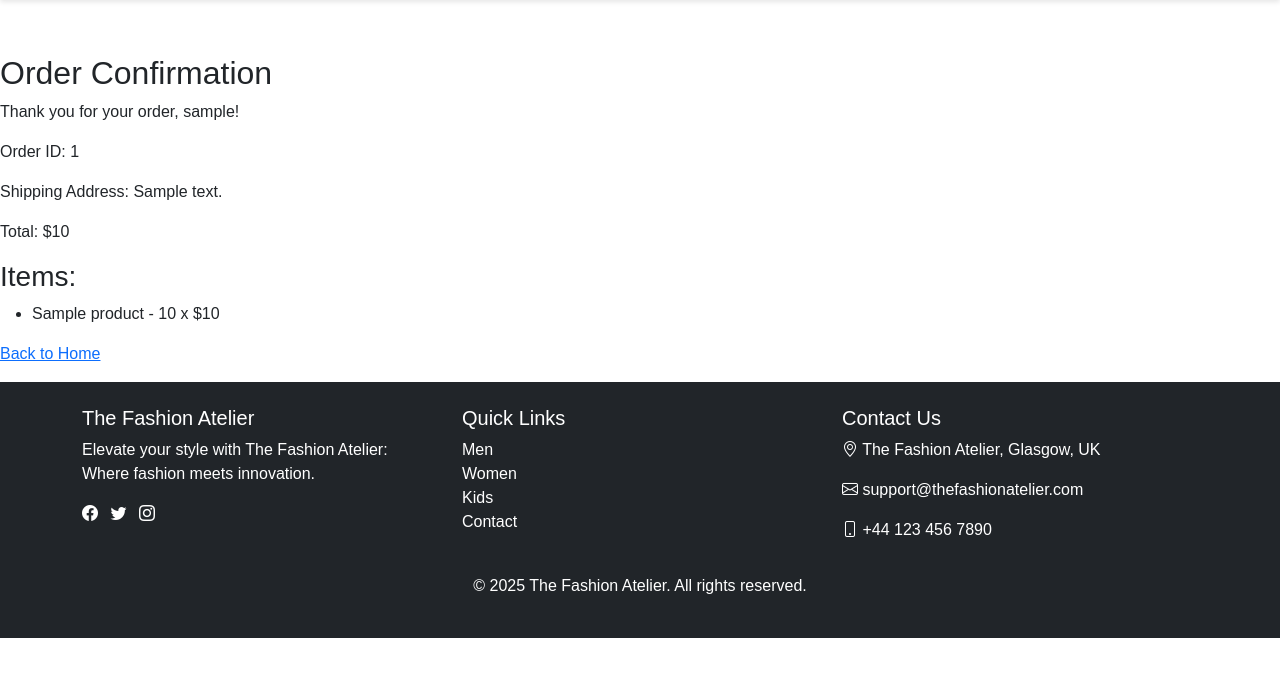
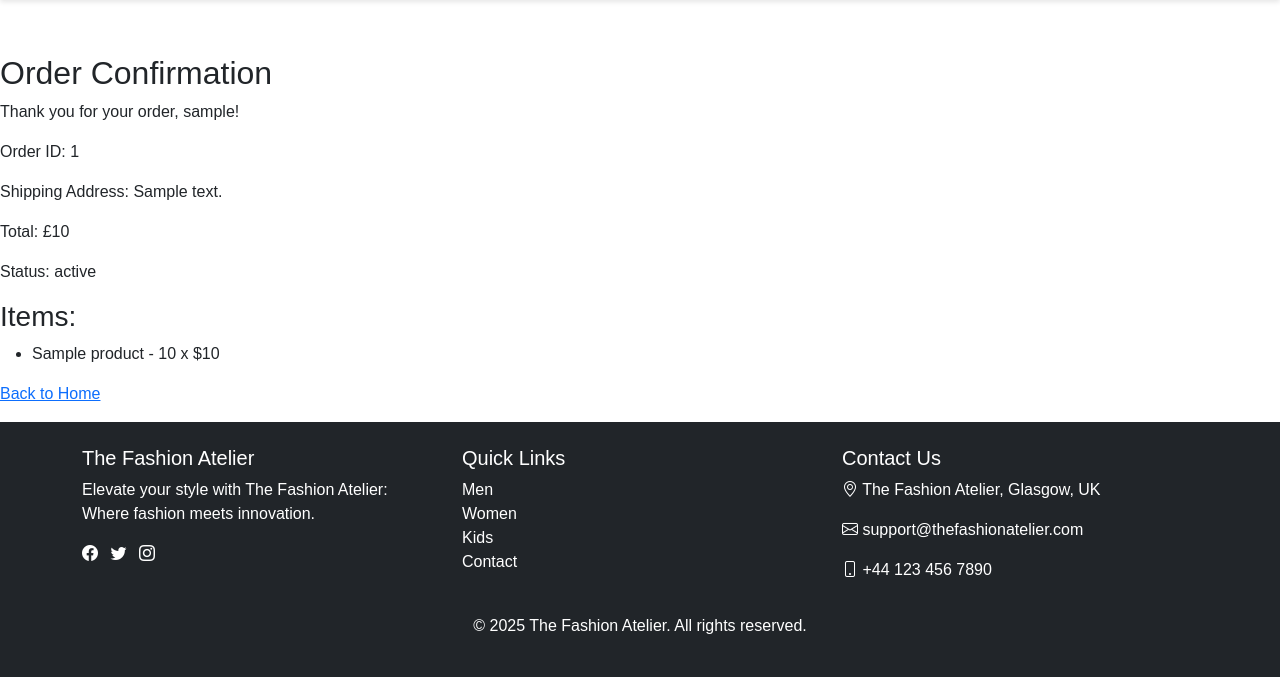
Before and after one commit to Alisha296/tango_with_django_project, a Django app: template fashion/templates/fashion/order_confirmation.html in a window 1280 px wide. Shown: the part 66-743 px from the top of the page. Run offline with Django 3.2, Linux system fonts and the light colour scheme; the template is opened without the code that fills it: most values are stand-ins (such as "Sample title", 1, 10 or a date in 2020).

Commit message:
Update order_confirmation.html

```diff
--- a/fashion/templates/fashion/order_confirmation.html
+++ b/fashion/templates/fashion/order_confirmation.html
@@ -6,7 +6,8 @@
   <p>Thank you for your order, {{ order.user.username }}!</p>
   <p>Order ID: {{ order.id }}</p>
   <p>Shipping Address: {{ order.shipping_address }}</p>
-  <p>Total: ${{ order.total }}</p>
+  <p>Total: £{{ order.total }}</p>
+  <p>Status: {{ order.status }}</p>
   <h3>Items:</h3>
   <ul>
     {% for item in order.items.all %}
```
